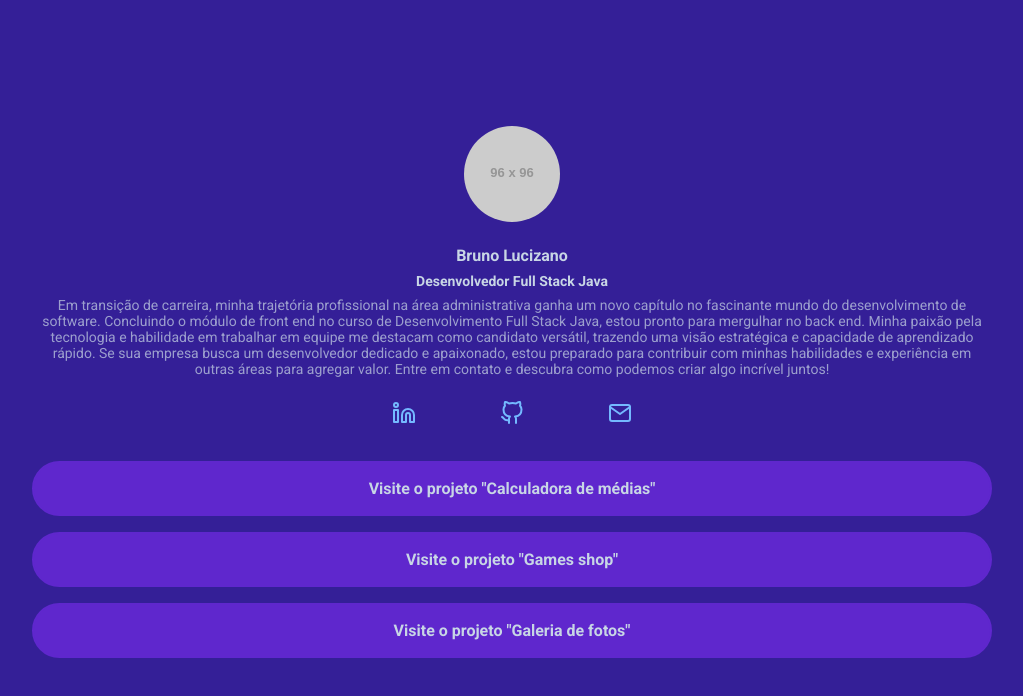
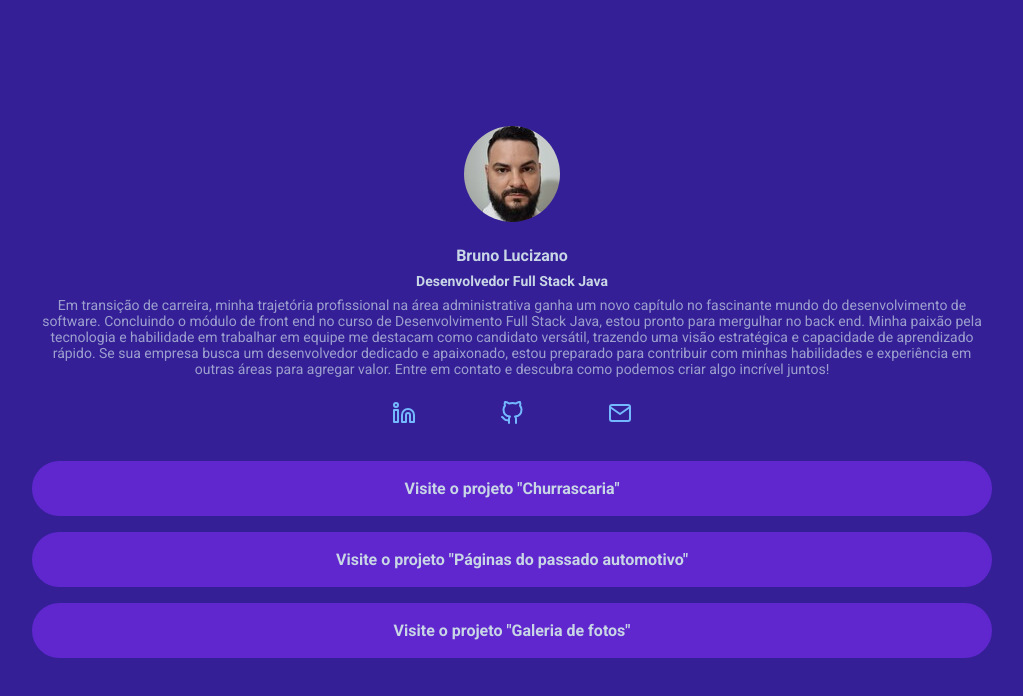
Before and after one commit to BrunoLucizano/LESS, a website: page index.html in a window 1280 px wide. Shown: the whole page, without its empty margins (128-1151 px from the left). Drawn offline with Linux system fonts and the light colour scheme; placeholder pictures from the web are drawn by us.

Commit message:
inclusão de imagem do perfil

```diff
--- a/index.html
+++ b/index.html
@@ -12,7 +12,7 @@
 <body>
     <div class="container">
         <header>
-            <img class="profile-avatar" src="https://via.placeholder.com/96x96" alt="">
+            <img class="profile-avatar" src="src/images/20230929_155206 (2) (1).jpg" alt="">
             <div class="profile-bio">
                 <h1 class="profile-bio-name">Bruno Lucizano</h1>
                 <h2 class="profile-bio-subtitle">Desenvolvedor Full Stack Java</h2>
@@ -31,13 +31,13 @@
         <nav>
             <ul class="projects-list">
                 <li class="projects-list-item">
-                    <a href="">
-                        Visite o projeto "Calculadora de médias"
+                    <a href="https://projeto-churrascaria-omega.vercel.app">
+                        Visite o projeto "Churrascaria"
                     </a>
                 </li>
                 <li class="projects-list-item">
-                    <a href="">
-                        Visite o projeto "Games shop"
+                    <a href="https://projeto-bootstrap-plum-psi.vercel.app/">
+                        Visite o projeto "Páginas do passado automotivo"
                     </a>
                 </li>
                 <li class="projects-list-item">
```
Also changed, not shown: src/images/20230929_155206 (2) (1).jpg (added).
